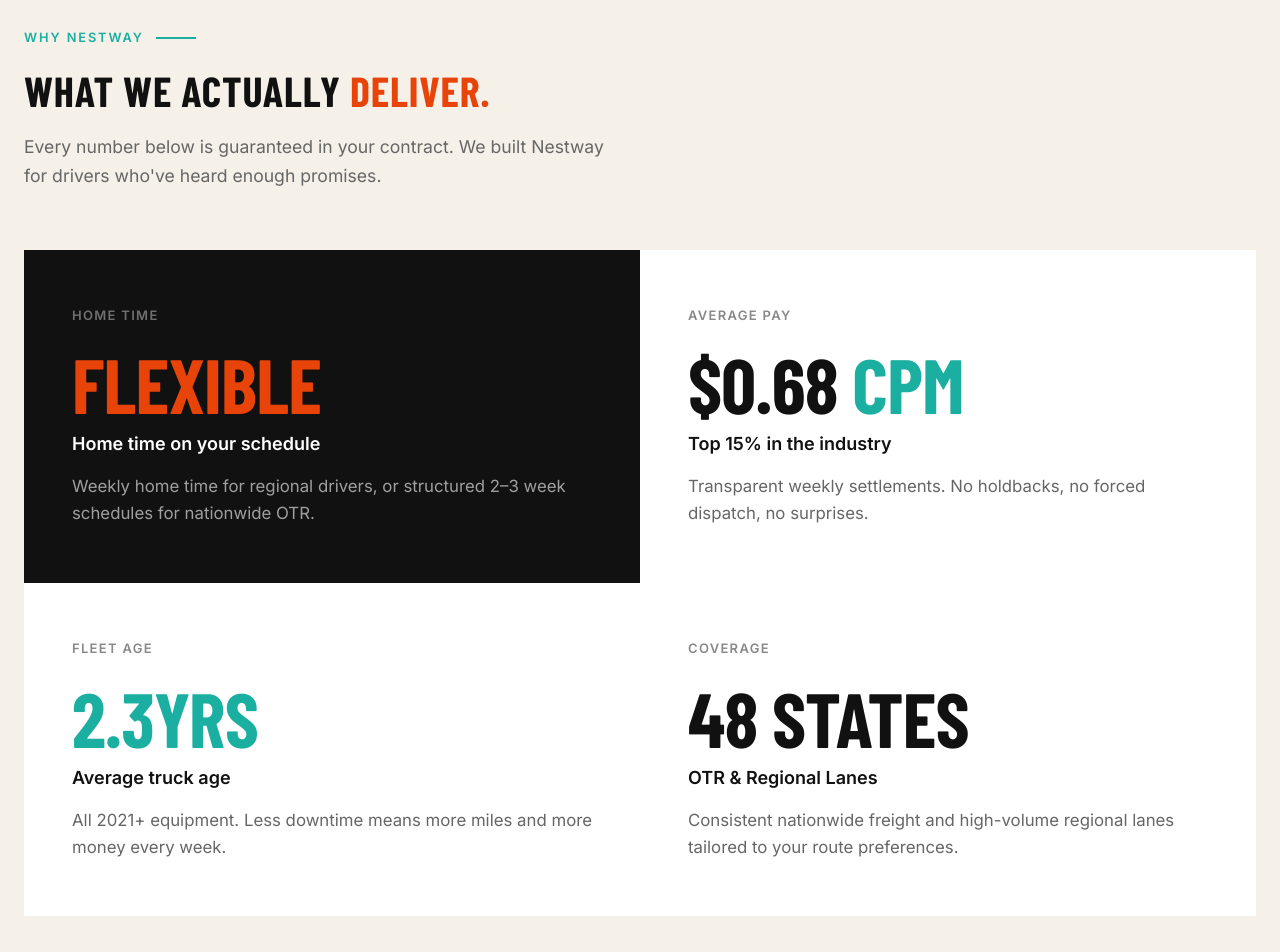
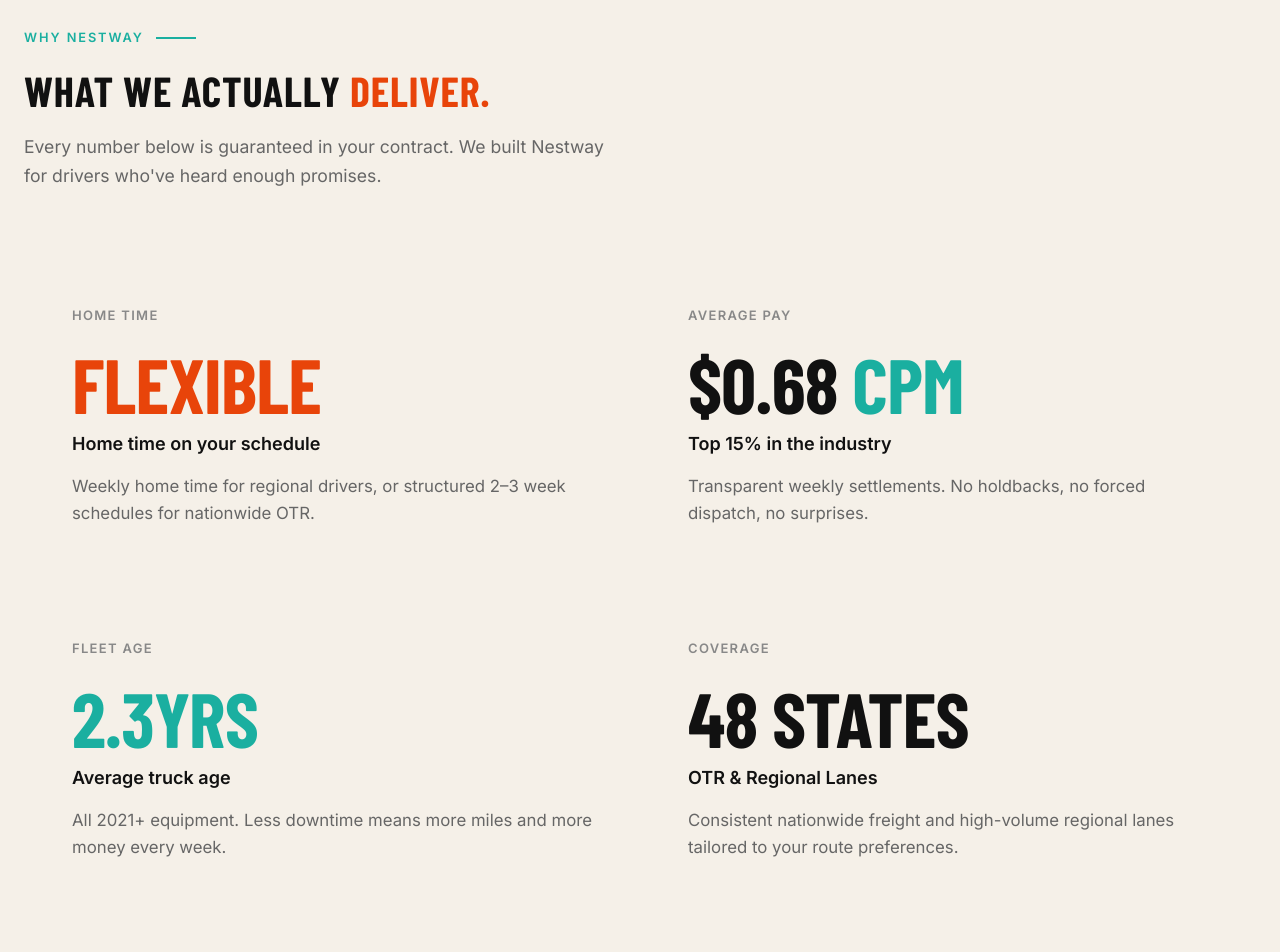
Before and after one commit to turdaliyevhasanali60-lang/Nestway, a Django app: page / in a window 1280 px wide. Shown: the part 892-1844 px from the top of the page. Run offline with Django 5.2, Linux system fonts and the light colour scheme; data comes from the database, SQL or seed files in the repository; data that the repository does not hold is empty; some web fonts are replaced.

Commit message:
Change home time section card backgrounds to transparent and update text colors to match the rest of the dark typography

```diff
--- a/core/templates/index.html
+++ b/core/templates/index.html
@@ -124,15 +124,15 @@
         <div class="grid grid-cols-1 md:grid-cols-2 gap-[24px] m-gap-12">
 
             <!-- Box 1 (Top Left) -->
-            <div class="m-card-pad bg-[#111111] rounded-[12px] flex flex-col justify-center" style="background: #111111;">
-                <div style="font-family: 'Inter', sans-serif; font-weight: 600; font-size: 13px; letter-spacing: 0.1em; text-transform: uppercase; color: rgba(255,255,255,0.4); margin-bottom: 24px;">HOME TIME</div>
+            <div class="m-card-pad bg-transparent rounded-[12px] flex flex-col justify-center">
+                <div style="font-family: 'Inter', sans-serif; font-weight: 600; font-size: 13px; letter-spacing: 0.1em; text-transform: uppercase; color: #888888; margin-bottom: 24px;">HOME TIME</div>
                 <div class="m-stat-num" style="font-family: 'Barlow Condensed', sans-serif; font-weight: 800; font-size: clamp(4rem, 6vw, 5.5rem); line-height: 0.9; text-transform: uppercase; color: #E8440A; margin-bottom: 12px; letter-spacing: -0.01em;">Flexible</div>
-                <div class="m-card-title" style="font-family: 'Inter', sans-serif; font-weight: 700; font-size: 18px; color: #ffffff; margin-bottom: 16px;">Home time on your schedule</div>
-                <div class="m-body-text" style="font-family: 'Inter', sans-serif; font-size: 1.05rem; color: rgba(255,255,255,0.6); line-height: 1.6; font-weight: 400;">Weekly home time for regional drivers, or structured 2&ndash;3 week schedules for nationwide OTR.</div>
+                <div class="m-card-title" style="font-family: 'Inter', sans-serif; font-weight: 700; font-size: 18px; color: #111111; margin-bottom: 16px;">Home time on your schedule</div>
+                <div class="m-body-text" style="font-family: 'Inter', sans-serif; font-size: 1.05rem; color: #666666; line-height: 1.6; font-weight: 400;">Weekly home time for regional drivers, or structured 2&ndash;3 week schedules for nationwide OTR.</div>
             </div>
 
             <!-- Box 2 (Top Right) -->
-            <div class="m-card-pad bg-[#ffffff] rounded-[12px] flex flex-col justify-center" style="background: #ffffff;">
+            <div class="m-card-pad bg-transparent rounded-[12px] flex flex-col justify-center">
                 <div style="font-family: 'Inter', sans-serif; font-weight: 600; font-size: 13px; letter-spacing: 0.1em; text-transform: uppercase; color: #888888; margin-bottom: 24px;">AVERAGE PAY</div>
                 <div class="m-stat-num" style="font-family: 'Barlow Condensed', sans-serif; font-weight: 800; font-size: clamp(4rem, 6vw, 5.5rem); line-height: 0.9; text-transform: uppercase; color: #111111; margin-bottom: 12px; letter-spacing: -0.01em;">$0.68 <span style="color: #1AAFA0;">CPM</span></div>
                 <div class="m-card-title" style="font-family: 'Inter', sans-serif; font-weight: 700; font-size: 18px; color: #111111; margin-bottom: 16px;">Top 15% in the industry</div>
@@ -140,7 +140,7 @@
             </div>
 
             <!-- Box 3 (Bottom Left) -->
-            <div class="m-card-pad bg-[#ffffff] rounded-[12px] flex flex-col justify-center" style="background: #ffffff;">
+            <div class="m-card-pad bg-transparent rounded-[12px] flex flex-col justify-center">
                 <div style="font-family: 'Inter', sans-serif; font-weight: 600; font-size: 13px; letter-spacing: 0.1em; text-transform: uppercase; color: #888888; margin-bottom: 24px;">FLEET AGE</div>
                 <div class="m-stat-num" style="font-family: 'Barlow Condensed', sans-serif; font-weight: 800; font-size: clamp(4rem, 6vw, 5.5rem); line-height: 0.9; text-transform: uppercase; color: #1AAFA0; margin-bottom: 12px; letter-spacing: -0.01em;">2.3yrs</div>
                 <div class="m-card-title" style="font-family: 'Inter', sans-serif; font-weight: 700; font-size: 18px; color: #111111; margin-bottom: 16px;">Average truck age</div>
@@ -148,7 +148,7 @@
             </div>
 
             <!-- Box 4 (Bottom Right) -->
-            <div class="m-card-pad bg-[#ffffff] rounded-[12px] flex flex-col justify-center" style="background: #ffffff;">
+            <div class="m-card-pad bg-transparent rounded-[12px] flex flex-col justify-center">
                 <div style="font-family: 'Inter', sans-serif; font-weight: 600; font-size: 13px; letter-spacing: 0.1em; text-transform: uppercase; color: #888888; margin-bottom: 24px;">COVERAGE</div>
                 <div class="m-stat-num" style="font-family: 'Barlow Condensed', sans-serif; font-weight: 800; font-size: clamp(4rem, 6vw, 5.5rem); line-height: 0.9; text-transform: uppercase; color: #111111; margin-bottom: 12px; letter-spacing: -0.01em;">48 States</div>
                 <div class="m-card-title" style="font-family: 'Inter', sans-serif; font-weight: 700; font-size: 18px; color: #111111; margin-bottom: 16px;">OTR &amp; Regional Lanes</div>
```
